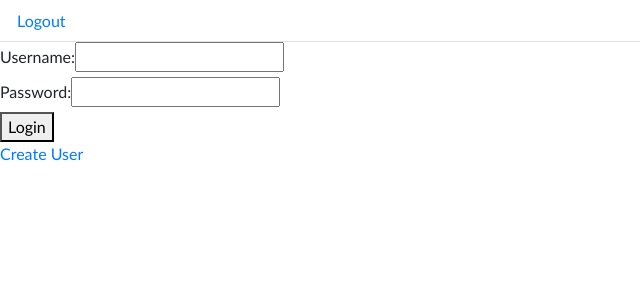
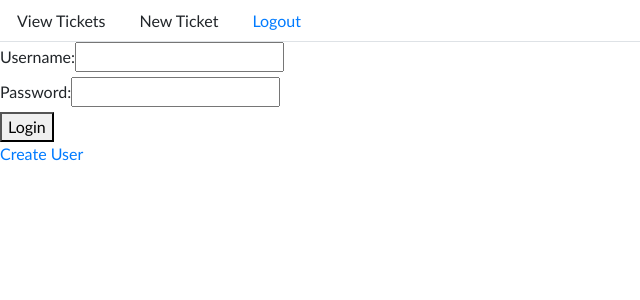
Before and after one commit to BCA-SDB-2022-Tickets-Team/tickets-system, a React (Create React App) app in the folder client/: page / in a window 1280 px wide. Shown: the top 300 px of the page, without its empty margins (0-640 px from the left). Built offline with nearby package versions, Linux system fonts and the light colour scheme; sample sign-in values are in the browser's storage.

Commit message:
finished nav, login, and permissions

```diff
--- a/client/src/App.js
+++ b/client/src/App.js
@@ -1,37 +1,15 @@
 import React, { useState, useEffect, createContext, useContext } from 'react'
-import { Nav, NavItem, NavLink } from 'reactstrap';
-import { Link, useNavigate } from 'react-router-dom';
 import './App.css';
 import Router from './router';
-
-export const LoginContext = createContext()
-
-function GlobalNav() {
-  const {logoutAndClearSession} = useContext(LoginContext)
-  const navigate = useNavigate()
-  const logout = (e) => {
-    e.preventDefault()
-    logoutAndClearSession()
-    navigate('/')
-  }
-  return (
-    <Nav tabs>
-      <NavItem>
-        <NavLink
-          onClick={logout}
-          href="#"
-        >
-          Logout
-        </NavLink>
-      </NavItem>
-    </Nav>
-  )
-}
-
+import GlobalNav from './components/GlobalNav/GlobalNav';
+import { LoginContext } from './index';
+//create a context that can be accessed and modified globally without needing to be passed as a prop
+//https://dmitripavlutin.com/react-context-and-usecontext/
 
 function App() {
-  const [sessionToken, setSessionToken] = useState(undefined)
-  const [sessionRole, setSessionRole] = useState(undefined)
+  const LoginCtx = useContext(LoginContext)
+  const [sessionToken, setSessionToken] = useState(LoginCtx.sessionToken)
+  const [sessionRole, setSessionRole] = useState(LoginCtx.sessionRole)
 
   useEffect(() => {
     if (localStorage.getItem("token")) {
@@ -62,6 +40,14 @@ function App() {
     setSessionToken(undefined)
   }
   return (
+    /*
+        This is where we define our Context values. We are providing the user's
+        session token, session role (a number 1-4), the functions to update
+        the token and the role by modifying localStorage, which *should* trigger
+        the useEffect() and change the state values for token and role,
+        and a function that logs out, clears local storage values, and boots the
+        user to the homepage (login)
+     */
     <LoginContext.Provider value={{
       sessionToken,
       sessionRole,
--- a/client/src/components/CU/createuser.jsx
+++ b/client/src/components/CU/createuser.jsx
@@ -17,7 +17,7 @@ import {
   DropdownMenu,
   DropdownItem,
 } from "reactstrap";
-import { LoginContext } from "../../App";
+import { LoginContext } from '../../index';
 import "./createuser.css";
 
 const departments = [
--- /dev/null
+++ b/client/src/components/GlobalNav/GlobalNav.jsx
@@ -0,0 +1,81 @@
+import React, { useState, useContext } from 'react'
+import { Nav, NavItem, NavLink } from 'reactstrap';
+import { useNavigate } from 'react-router-dom';
+import { LoginContext } from '../../index';
+
+/**
+ * Global Nav element that should be visible on all pages.
+ * It's unopinionated to the user's role and will function for all roles
+ * but change its appearance / allowed links depending on Role
+ * @returns {JSX Component}
+ */
+function GlobalNav() {
+  const {logoutAndClearSession, sessionRole } = useContext(LoginContext)
+  // const [active, setActive] = useState(true)
+  const navigate = useNavigate()
+  const logout = (e) => {
+    e.preventDefault()
+    logoutAndClearSession()
+    navigate('/')
+  }
+  return (
+    <Nav tabs>
+      {
+        /* Add/Modify/Delete custom Fields -- requires Role 4 */
+        ["4"].includes(sessionRole) ?
+          <NavItem >
+            <NavLink onClick={
+              //TODO: ADD THE PATH TO THE COMPONENT
+              () => null //navigate('/createuser')
+            }>
+              Modify Ticket Fields
+            </NavLink>
+          </NavItem>
+        :
+          null
+      }
+      {
+        /* Add/Modify User -- requires Role 2 or Role 4 */
+        ["2", "4"].includes(sessionRole) ?
+          <NavItem
+            active={true}
+          >
+            <NavLink onClick={() => navigate('/createuser')}>
+              Users
+            </NavLink>
+          </NavItem>
+        :
+          null
+      }
+      {
+        /* View and Add Tickets -- requires ANY session Role [1-4] */
+        sessionRole !== undefined ?
+          <>
+          <NavItem>
+            <NavLink onClick={() => navigate('/alltickets')}>
+              View Tickets
+            </NavLink>
+          </NavItem>
+          <NavItem>
+            <NavLink onClick={() => navigate('/newticket')}>
+              New Ticket
+            </NavLink>
+          </NavItem>
+          </>
+        :
+          null
+      }
+      {/* Logout Button */}
+      <NavItem>
+        <NavLink
+          onClick={logout}
+          href="#"
+        >
+          Logout
+        </NavLink>
+      </NavItem>
+    </Nav>
+  )
+}
+
+export default GlobalNav
--- a/client/src/components/Login/Login.jsx
+++ b/client/src/components/Login/Login.jsx
@@ -1,6 +1,6 @@
 import React, { useState, useContext } from 'react'
 import { Link } from 'react-router-dom'
-import { LoginContext } from '../../App'
+import { LoginContext } from '../../index';
 import './Login.css'
 
 
--- a/client/src/index.js
+++ b/client/src/index.js
@@ -1,4 +1,4 @@
-import React from 'react';
+import React, {createContext} from 'react';
 import ReactDOM from 'react-dom/client';
 import './index.css';
 import App from './App';
@@ -7,11 +7,16 @@ import {BrowserRouter} from 'react-router-dom';
 import 'bootstrap/dist/css/bootstrap.min.css';
 
 
+//create a context that can be accessed and modified globally without needing to be passed as a prop
+//https://dmitripavlutin.com/react-context-and-usecontext/
+export const LoginContext = createContext({
+  sessionToken: localStorage.getItem('token'),
+  sessionRole: localStorage.getItem('role')
+})
 
 
 const root = ReactDOM.createRoot(document.getElementById('root'));
 root.render(
-
   <React.StrictMode>
     <BrowserRouter>
     <App />
--- a/client/src/router.jsx
+++ b/client/src/router.jsx
@@ -5,7 +5,7 @@ import Login from "./components/Login/Login";
 import NewTicket from "./components/NewTicket/NewTicket";
 import AllTickets from "./components/AllTickets/AllTickets";
 import OneTicket from "./components/OneTicket/OneTicket";
-import { LoginContext } from "./App";
+import { LoginContext } from './index';
 
 //* THIS IS HOW TO AUTHENTICATE ROUTES *\\
 //this returns a "pass-through" component that takes:
@@ -20,7 +20,7 @@ function RequireAuth(props) {
   if (!auth) {
     return <Navigate to="/" replace state={{ from: location }} />;
   }
-  /**
+  /*
    * the props object includes a few internal properties
    * in addition to the ones we define.
    * One of these is props.children, which includes all the JSX
@@ -49,15 +49,24 @@ function Router() {
       <Route
         path="/createuser"
         element={
-          <RequireAuth sessionRole={sessionRole} permittedRoles={["2", "4"]}>
+          <RequireAuth permittedRoles={["2", "4"]}>
             <CreateUser sessionToken={sessionToken} sessionRole={sessionRole} />
           </RequireAuth>
         }
       />
-      <Route path="/newticket" element={<NewTicket />} />
+      <Route path="/newticket" element={
+          <RequireAuth permittedRoles={["1", "2", "3", "4"]}>
+            <NewTicket />
+          </RequireAuth>
+        }
+      />
       <Route
         path="/alltickets"
-        element={<AllTickets setTicketID={setTicketID} />}
+        element={
+          <RequireAuth permittedRoles={["1", "2", "3", "4"]}>
+            <AllTickets setTicketID={setTicketID} />
+          </RequireAuth>
+        }
       />
       <Route path="/oneticket" element={<OneTicket ticketID={ticketID} />} />
     </Routes>
```
